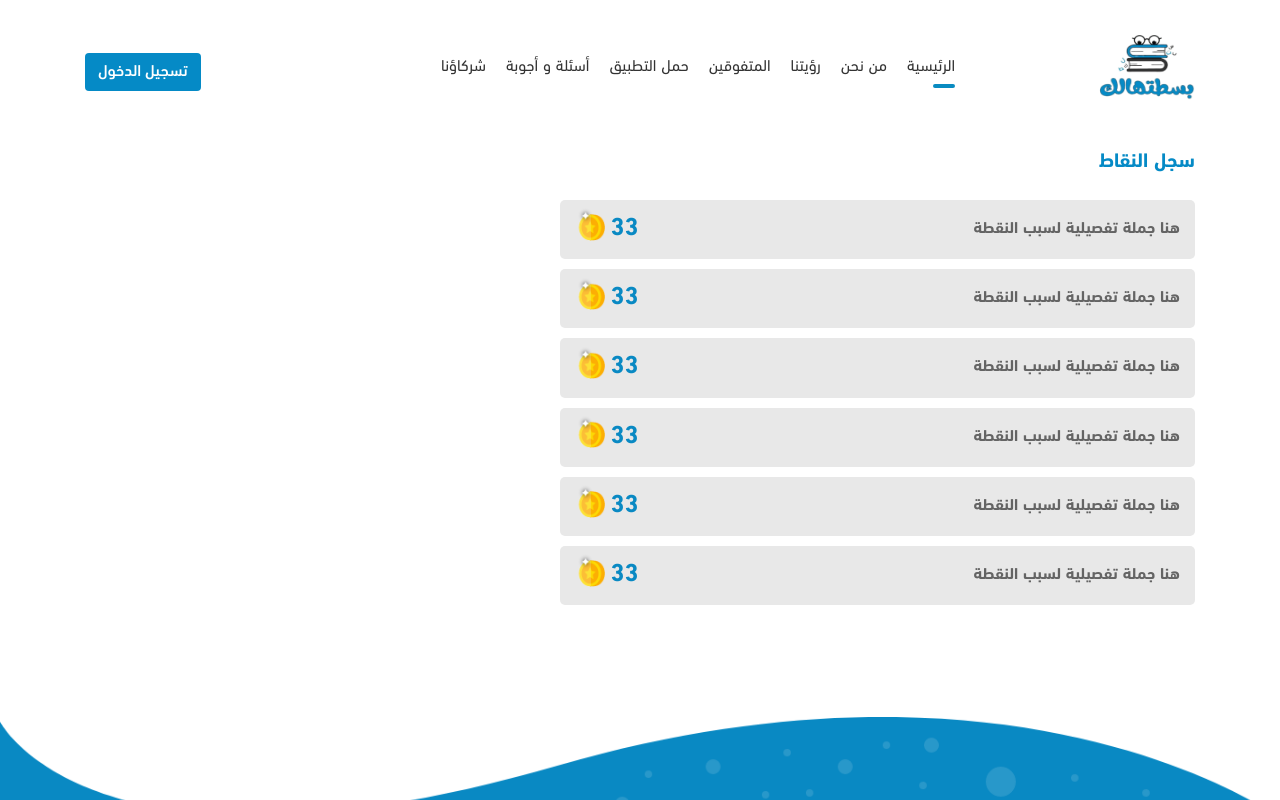
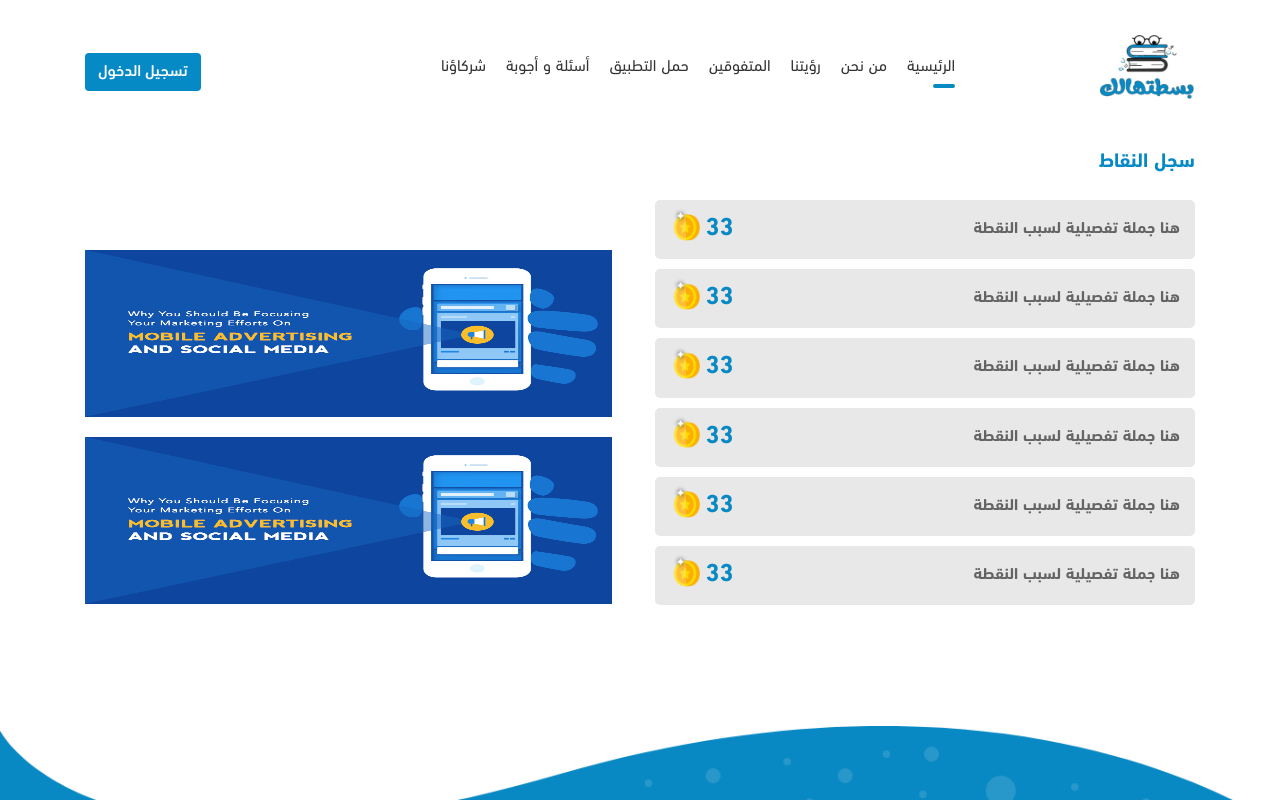
Before and after one commit to zeyadmoamen1210/redesign-bassthalk-homepage, a Nuxt app: page /points in a window 1280 px wide. Shown: the top 800 px of the page. Built offline with nearby package versions, Linux system fonts and the light colour scheme.

Commit message:
Points page

```diff
--- a/pages/points.vue
+++ b/pages/points.vue
@@ -8,16 +8,34 @@
         </div>
       </div>
 
-      <div class="point-cont">
+      <div class="row">
+        <div class="col-md-6">
+          <div class="point-cont">
         <div class="row">
-          <div class="col-md-7" v-for="x in 6" :key="x">
+          <div class="col-md-12" v-for="x in 6" :key="x">
             <div class="question-point-cont">
               <span>  <span>33</span> <img src="../assets/imgs/point.png" alt=""></span>
                             <h6>هنا جملة تفصيلية لسبب النقطة </h6>
 
             </div>
           </div>
+
+
         </div>
+      </div>
+        </div>
+
+
+        <div class="col-md-6">
+            <div class="advestiment" style="margin-top: 50px;margin-right: 13px;">
+              <div style="height: 167px;margin-bottom: 20px;">
+                <img style="width: 100%;height: 100%;" src="../assets/imgs/Why-You-Should-Be-Focusing-Your-Marketing-Efforts-On-Mobile-Advertising-And-Social-Media.jpg" alt="">
+              </div>
+              <div style="height: 167px;margin-bottom: 20px;">
+                <img style="width: 100%;height: 100%;" src="../assets/imgs/Why-You-Should-Be-Focusing-Your-Marketing-Efforts-On-Mobile-Advertising-And-Social-Media.jpg" alt="">
+              </div>
+            </div>
+          </div>
       </div>
     </div>
   </div>
@@ -70,4 +88,31 @@ components:{
     }
     }
   }
+
+
+
+// Extra small devices (portrait phones, less than 576px)
+@media (max-width: 575.98px) {
+
+ }
+
+// Small devices (landscape phones, 576px and up)
+@media (min-width: 576px) and (max-width: 767.98px) {
+
+ }
+
+// Medium devices (tablets, 768px and up)
+@media (min-width: 768px) and (max-width: 991.98px) {
+
+ }
+
+// Large devices (desktops, 992px and up)
+@media (min-width: 992px) and (max-width: 1199.98px) {
+
+ }
+
+// Extra large devices (large desktops, 1200px and up)
+@media (min-width: 1200px) {
+
+ }
 </style>
```
